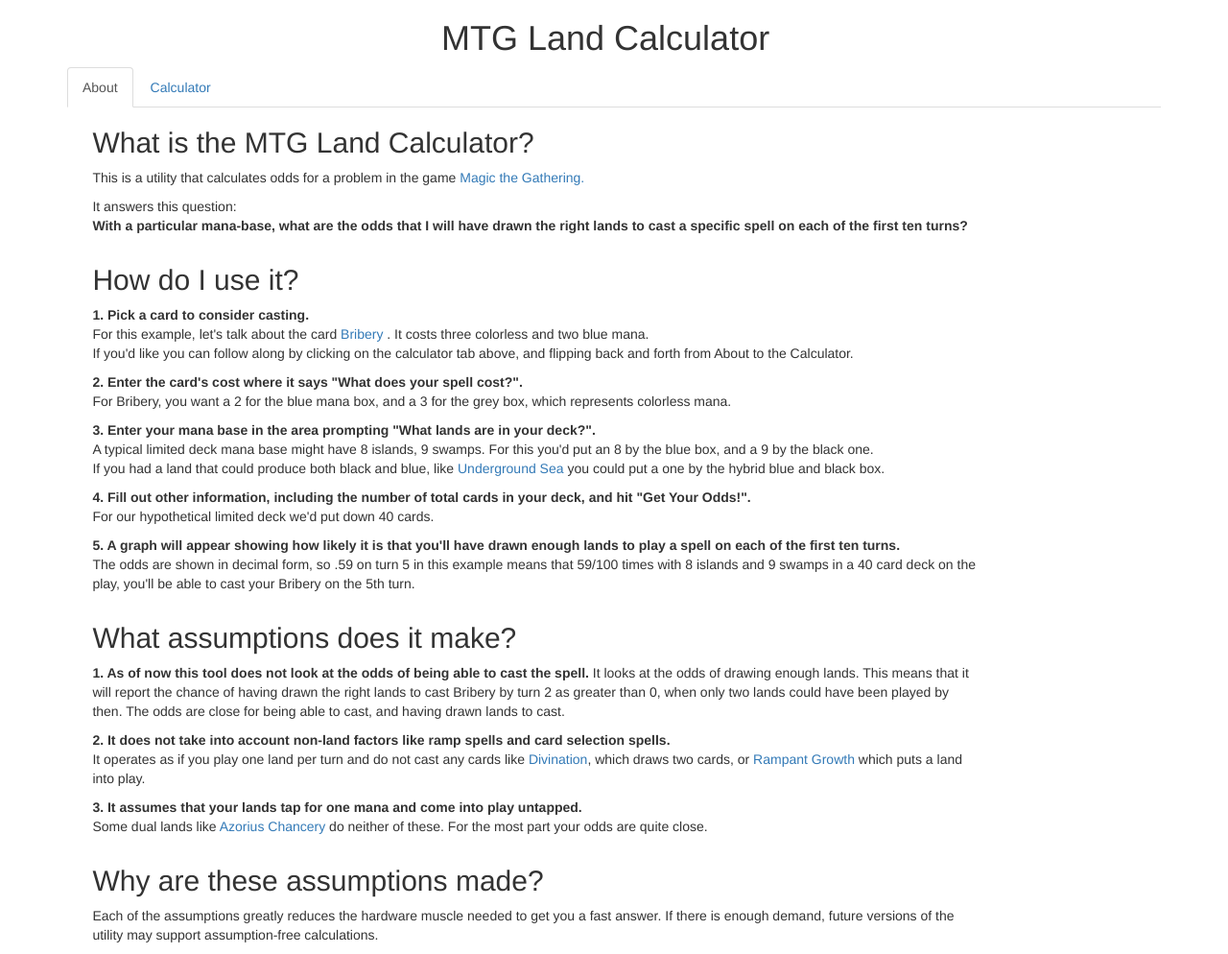
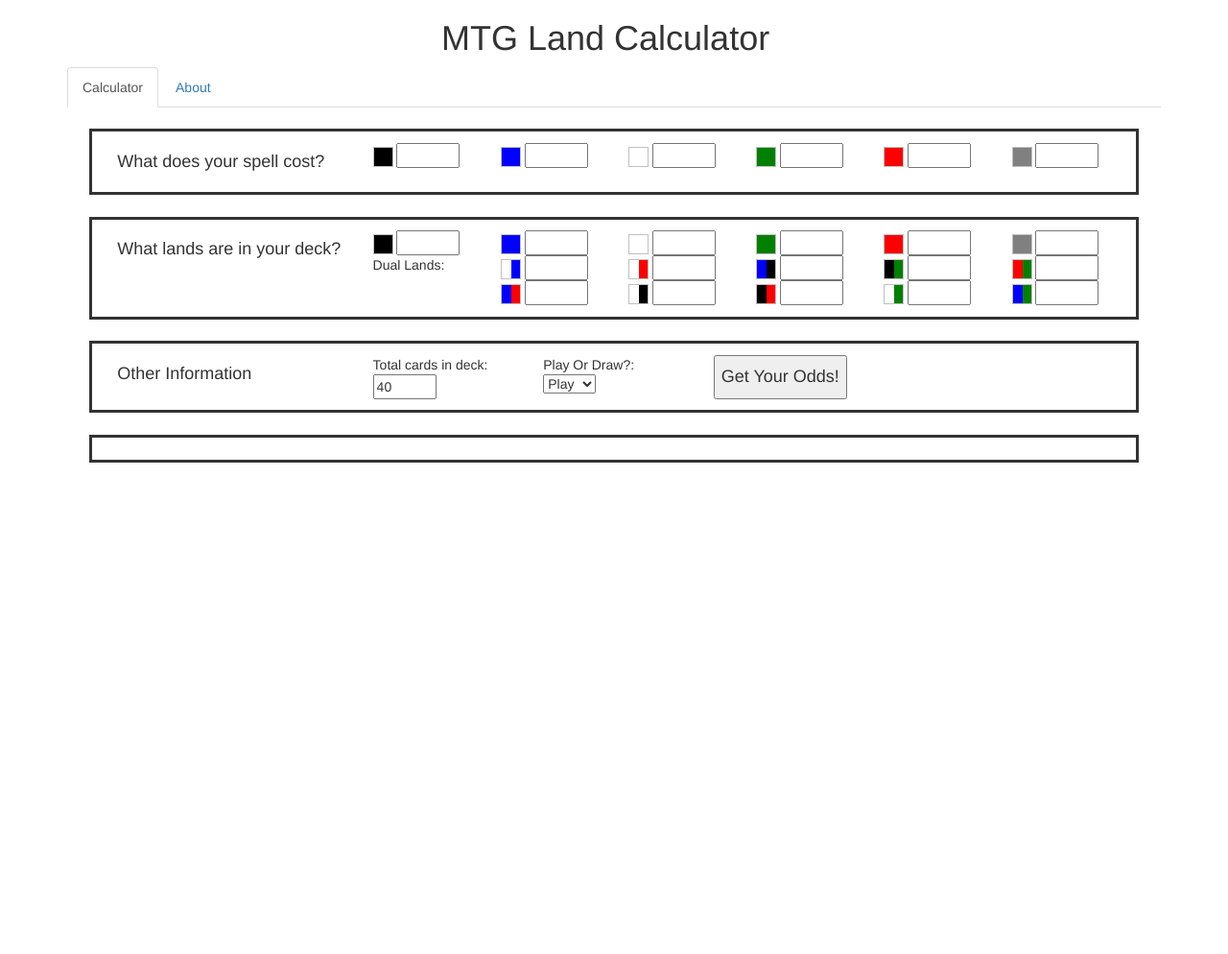
Before and after one commit to tmwilder/land_calc, a Django app: page / in a window 1280 px wide. Shown: the whole page at 96% size. After the commit the page ends 482 px from the top, so only its background shows below. Run offline with Django 3.2, Linux system fonts and the light colour scheme; some libraries are stand-ins or nearby versions.

Commit message:
Added sharing buttons
1. Added addthis.com sharing buttons.
2. Switched initial focus to the tool from the about page.
3. Made minor bold font change on about page.

```diff
--- a/land_calc_app/static/css/main.css
+++ b/land_calc_app/static/css/main.css
@@ -9,7 +9,7 @@
     margin-right: 2%;
 }
 
-#calculator {
+#about {
     display: none;
 }
 
--- a/land_calc_app/static/js/app/get_odds.js
+++ b/land_calc_app/static/js/app/get_odds.js
@@ -12,7 +12,10 @@
             url: "/get_odds/",
             data: $.param({data: ajax_data}),
             dataType: "json",
-            success: bar_chart
+            success: function(data){
+                $("#get_odds").prop('disabled', false);
+                bar_chart(data);
+            }
         });
     }
 
@@ -100,6 +103,7 @@
         var deck = _get_deck();
         var card_cost = _get_cost();
         var on_the_play = _get_play_status();
+        $("#get_odds").prop('disabled', true);
         _refresh_odds(deck, card_cost, on_the_play);
     }
 });
--- a/land_calc_app/static/js/main.js
+++ b/land_calc_app/static/js/main.js
@@ -13,6 +13,7 @@
 requirejs([
  'js/lib/jquery-2.0.3.min',
  'js/app/get_odds',
+ 'js/lib/addthis',
  'js/app/nav_tab',
 ],
 function(jquery, onGetOdds) {
--- a/land_calc_app/templates/about.html
+++ b/land_calc_app/templates/about.html
@@ -9,10 +9,8 @@
       This is a utility that calculates odds for a problem in the game <a href="http://www.wizards.com/Magic/Magazine/Default.aspx"> Magic the Gathering.</a>
     </p>
     <p>
-      It answers this question: <br>
-      <b>
+      <b>It answers this question:</b> <br>
       With a particular mana-base, what are the odds that I will have drawn the right lands to cast a specific spell on each of the first ten turns?
-      </b>
     </p>
   </div>
 </div>
--- a/land_calc_app/templates/main.html
+++ b/land_calc_app/templates/main.html
@@ -23,8 +23,8 @@
 
       <div>
         <ul id="nav_tabs" class="nav nav-tabs">
-          <li class="active" id="about_tab"><a href="#">About</a></li>
-          <li id="calculator_tab"><a href="#">Calculator</a></li>
+          <li class="active" id="calculator_tab"><a href="#">Calculator</a></li>
+          <li id="about_tab"><a href="#">About</a></li>
         </ul>
       </div>
 
```
